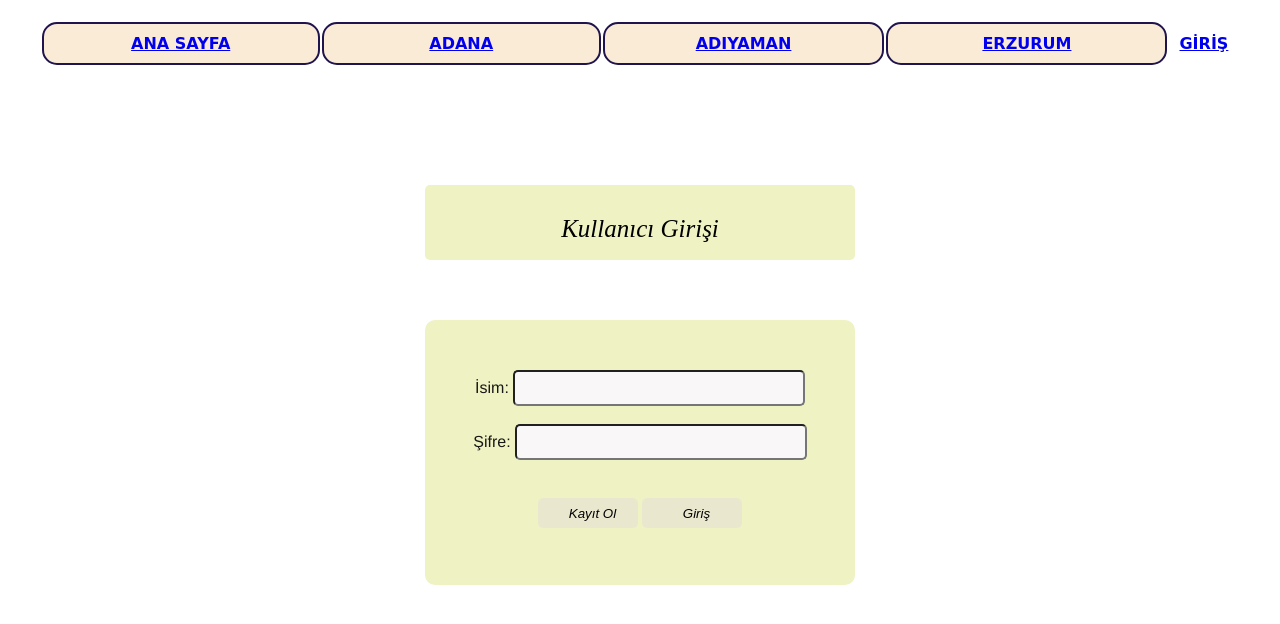
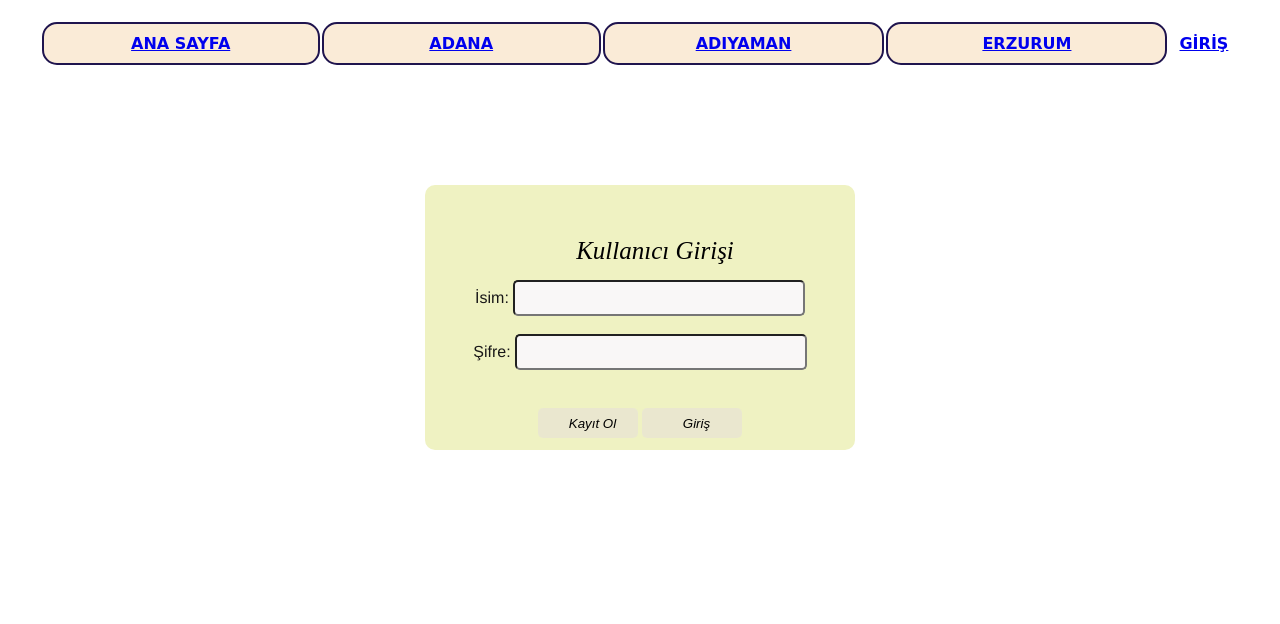
Before and after one commit to ozgekpln/gun4, a plain HTML site: page kayit.html in a window 1280 px wide. Drawn offline with Linux system fonts and the light colour scheme.

Commit message:
Update kayit.html

```diff
--- a/kayit.html
+++ b/kayit.html
@@ -15,7 +15,7 @@
                 width:400px;
                 height: 200px;
                 margin:auto;
-                margin-top:60px;
+                margin-top:100px;
                 padding:15px;
                 padding-top: 50px;
                 text-align:center;
@@ -58,15 +58,15 @@
         #p{
 
             border-radius:5px;
-            background-color: rgb(239, 242, 194);
+
             width:400px;
                 height: 5px;
                 margin:auto;
-                margin-top:100px;
+                margin-top:1px;
                 padding:15px;
-                padding-top: 30px;
+                padding-top: 1px;
                 text-align:center;
-                padding-bottom: 40px;
+                padding-bottom: 20px;
             font-size: 25px;
             font-style: italic;
         }
@@ -87,10 +87,10 @@
         </tr>
     </table>
     <br>
-    <div>
-        <p id="p">Kullanıcı Girişi</p>
-    </div>
+
     <div class="div">
+        <p id="p" >Kullanıcı Girişi</p>
+        <br>
         <label >İsim:</label>
 
         <input type="text" id="name" required />
```
